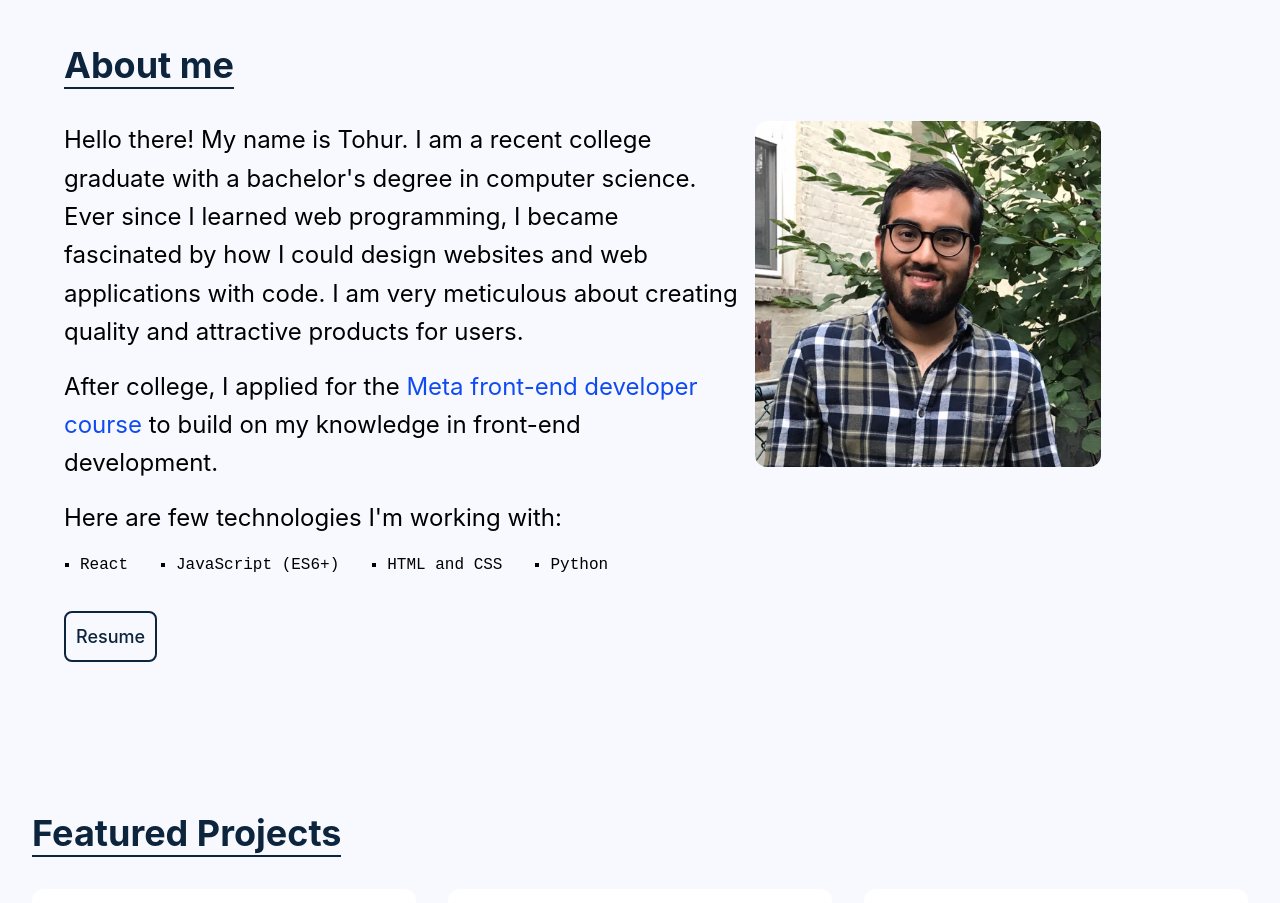
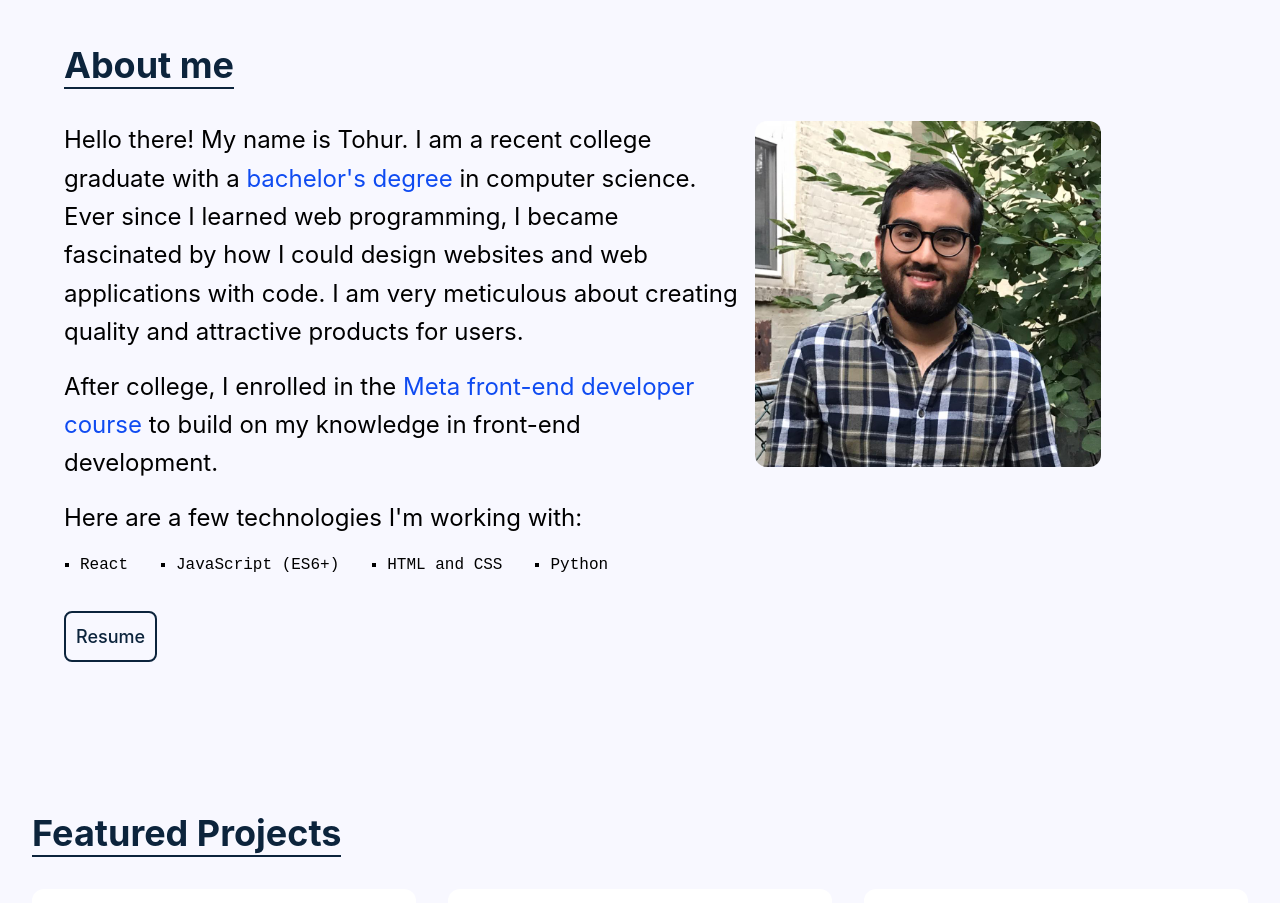
Before and after one commit to tohurr/tohurr.github.io, a React (Create React App) app: page / in a window 1280 px wide. Shown: the part 820-1723 px from the top of the page. Built offline with nearby package versions, Linux system fonts and the light colour scheme.

Commit message:
updated readme and added a link

```diff
--- a/src/components/Aboutme.js
+++ b/src/components/Aboutme.js
@@ -22,15 +22,15 @@ const Aboutme = () => {
             <div className="abouttext">
                 <p >
                 Hello there! My name is Tohur.
-                I am a recent college graduate with a bachelor's degree in computer science.
+                I am a recent college graduate with a <a target="_blank" rel="noopener noreferrer" className="link" href="https://www.parchment.com/u/award/558bf9d435306db8d96ca8ac48fe8abd">bachelor's degree</a> in computer science.
                 Ever since I learned web programming, I became fascinated by how I could design websites and web applications with code.
                 I am very meticulous about creating quality and attractive products for users.
                 </p>
                 <p>
-                After college, I applied for the <a href="https://www.coursera.org/professional-certificates/meta-front-end-developer" target="_blank" rel="noopener noreferrer" className="link">Meta front-end developer course </a>
+                After college, I enrolled in the <a href="https://www.coursera.org/professional-certificates/meta-front-end-developer" target="_blank" rel="noopener noreferrer" className="link">Meta front-end developer course </a>
                 to build on my knowledge in front-end development.
                 </p>
-                <p>Here are few technologies I'm working with:
+                <p>Here are a few technologies I'm working with:
                 <ul className="languages">
                     <li>React</li>
                     <li>JavaScript (ES6+)</li>
--- a/src/components/Styles.css
+++ b/src/components/Styles.css
@@ -1,8 +1,4 @@
 /* import './Styles.css'; */
-
-.nav {
-    transition-duration: 0.1s;
-}
 
 .nav:hover  {
     color: #C0D7FB;
@@ -72,6 +68,8 @@
 }
 
 .languages li {
+    /* display: block; */
+    /* text-align: center; */
     float: left;
     padding-top: 1rem;
     padding-right: 3rem;
```
Also changed, not shown: 1 other file (tests, documents, lock files or other folders).
